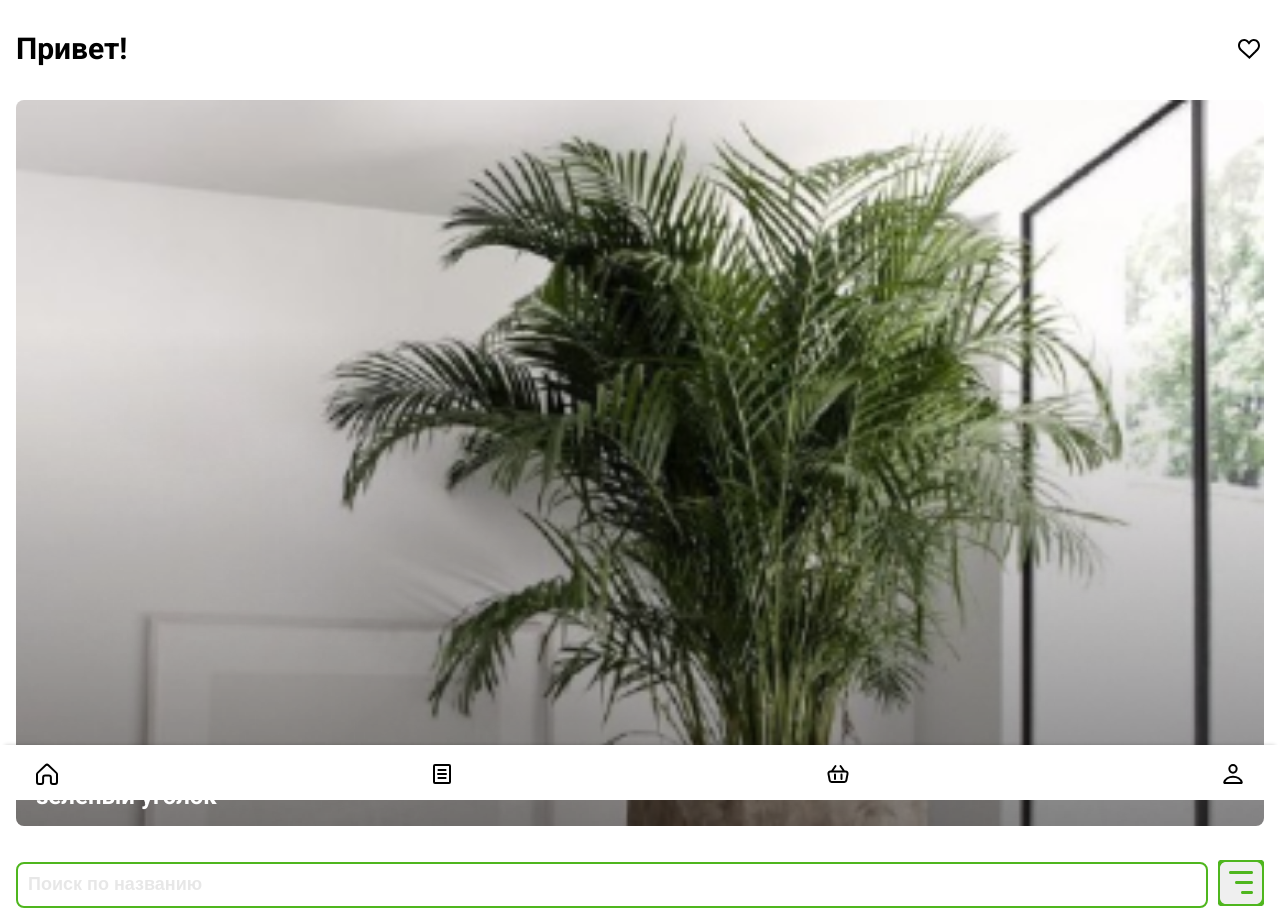
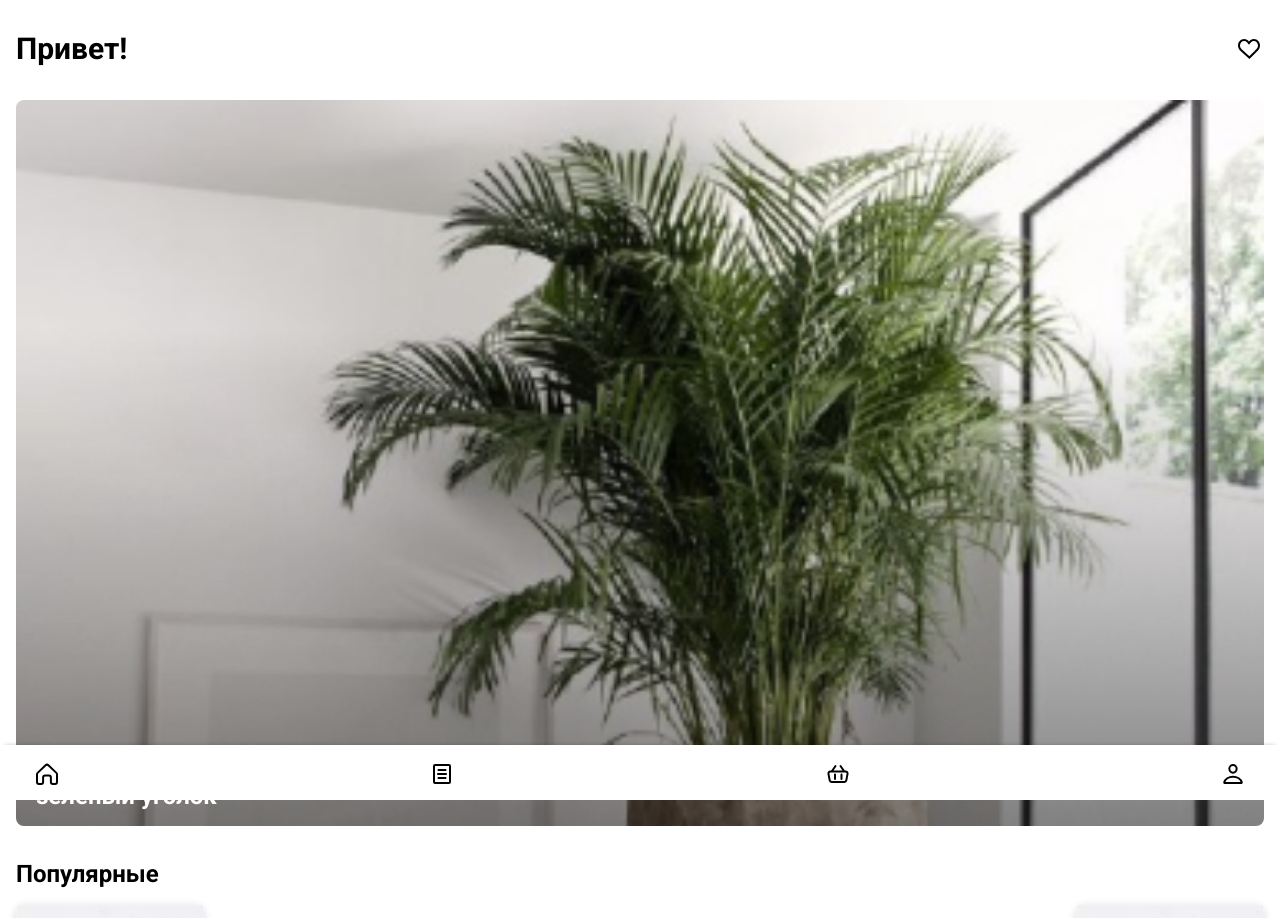
Before and after one commit to SunMadeteam/Frontend, a React (Create React App) app: page / in a window 1280 px wide. Shown: the top 918 px of the page. Built offline with nearby package versions, Linux system fonts and the light colour scheme.

Commit message:
Deleted filter input and icon. Added title Popular to main page

```diff
--- a/src/common/components/Category-title/index.jsx
+++ b/src/common/components/Category-title/index.jsx
@@ -2,7 +2,7 @@ import './index.scss'
 
 const CategoryTitle = ({title}) => {
   return (
-    <div className='category_title container'>
+    <div className='category_title '>
       {title}
     </div>
   )
--- a/src/common/components/Filter-button/index.scss
+++ b/src/common/components/Filter-button/index.scss
@@ -3,6 +3,7 @@
 .filter_btn {
   button{
     background-image: url('./img/filter-icon.svg');
+    background-color: #fff;
     width: 46px;
     height: 46px;
     background-position: center;
--- a/src/features/Main-page/index.jsx
+++ b/src/features/Main-page/index.jsx
@@ -3,6 +3,7 @@ import Banner from "../../common/components/Banner-main";
 import HelloText from "../../common/components/Hello-text";
 import Sorting from '../../common/components/Sorting';
 import AllProductCarts from '../../common/components/All-product-carts';
+import CategoryTitle from './../../common/components/Category-title/index';
 
 
 const MainPage = () => {
@@ -10,7 +11,7 @@ const MainPage = () => {
     <div className='container'>
       <HelloText />
       <Banner />
-      <Sorting />
+      <CategoryTitle title="Популярные" />
       <AllProductCarts />
       <AllProductCarts />
       <AllProductCarts />
```
Also changed, not shown: src/common/components/Filter-button/img/filter-icon.svg.
